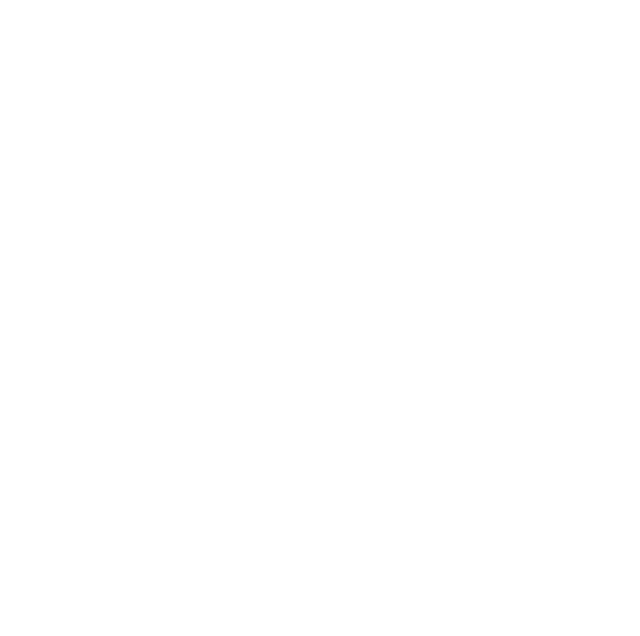
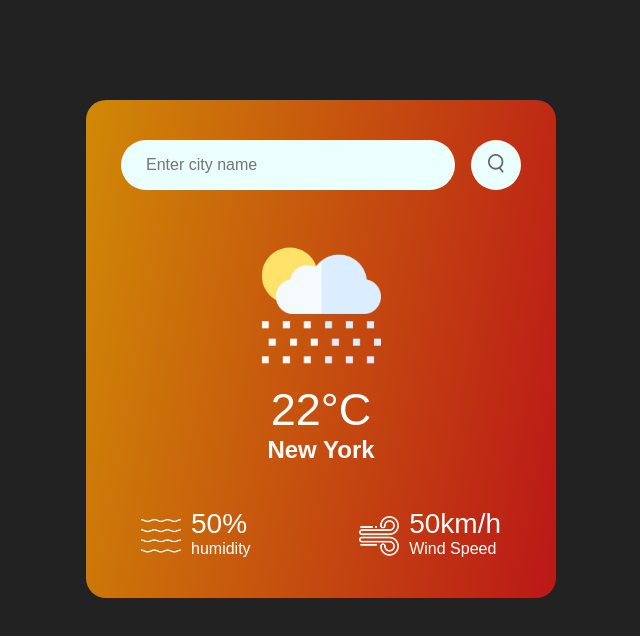
Before and after one commit to Dulithapathum/Weather-App, a plain HTML site: page index.html in a window 1280 px wide. Shown: the whole page, without its empty margins (319-959 px from the left). Drawn offline with Linux system fonts and the light colour scheme.

Commit message:
Done weather app structure and styles

```diff
--- a/index.html
+++ b/index.html
@@ -6,10 +6,36 @@
     <meta name="viewport" content="width=device-width, initial-scale=1.0">
     <title>Weather App</title>
     <link rel="stylesheet" href="style.css">
+
 </head>
 
 <body>
-
+    <div class="card">
+        <div class="search">
+            <input type="text" placeholder="Enter city name">
+            <button id="searchBtn"><img src="/images/search.png"></button>
+        </div>
+        <div class="weather">
+            <img src="/images/rain.png" class="weather-icon">
+            <h1 class="temp">22°C</h1>
+            <h2 class="city">New York</h2>
+            <div class="details">
+                <div class="col">
+                    <img src="/images/humidity.png" alt="">
+                    <div>
+                        <p class="humidity">50%</p>
+                        <p>humidity</p>
+                    </div>
+                </div>
+                <div class="col"> <img src="/images/wind.png" alt="">
+                    <div>
+                        <p class="wind">50km/h</p>
+                        <p>Wind Speed</p>
+                    </div>
+                </div>
+            </div>
+        </div>
+    </div>
 </body>
 
 </html>
--- a/style.css
+++ b/style.css
@@ -4,3 +4,95 @@
     box-sizing: border-box;
     font-family: 'poppins', sans-serif;
 }
+
+body {
+    background-color: #222;
+}
+
+.card {
+    width: 90%;
+    max-width: 470px;
+    background: linear-gradient(100deg, #d08906, #bb1717);
+    color: #fff;
+    margin: 100px auto 0;
+    border-radius: 20px;
+    padding: 40px 35px;
+    text-align: center;
+}
+
+.search {
+    width: 100%;
+    display: flex;
+    align-items: center;
+    justify-content: center;
+}
+
+.search input {
+    outline: 0;
+    border: 0;
+    background: #ebfffc;
+    color: #555;
+    padding: 10px 25px;
+    height: 50px;
+    border-radius: 30px;
+    flex: 1;
+    margin-right: 16px;
+    font-size: 16px;
+
+}
+
+.search button {
+    outline: 0;
+    border: 0;
+    background: #ebfffc;
+    border-radius: 50%;
+    width: 50px;
+    height: 50px;
+    cursor: pointer;
+}
+
+.search button img {
+    width: 16px;
+
+}
+
+.weather-icon {
+    width: 170px;
+    margin-top: 30px;
+}
+
+.weather h1 {
+    font-size: 80px;
+    font-weight: 500;
+}
+
+.weather h1 {
+    font-size: 45px;
+    font-weight: 400;
+    margin-top: -10px;
+}
+
+.details {
+    display: flex;
+    align-items: center;
+    justify-content: space-between;
+    padding: 0 20px;
+    margin-top: 50px;
+}
+
+.col {
+    display: flex;
+    align-items: center;
+    text-align: left;
+}
+
+.col img {
+    width: 40px;
+    margin-right: 10px;
+}
+
+.humidity,
+.wind {
+    font-size: 28px;
+    margin-top: -6px;
+}
```
